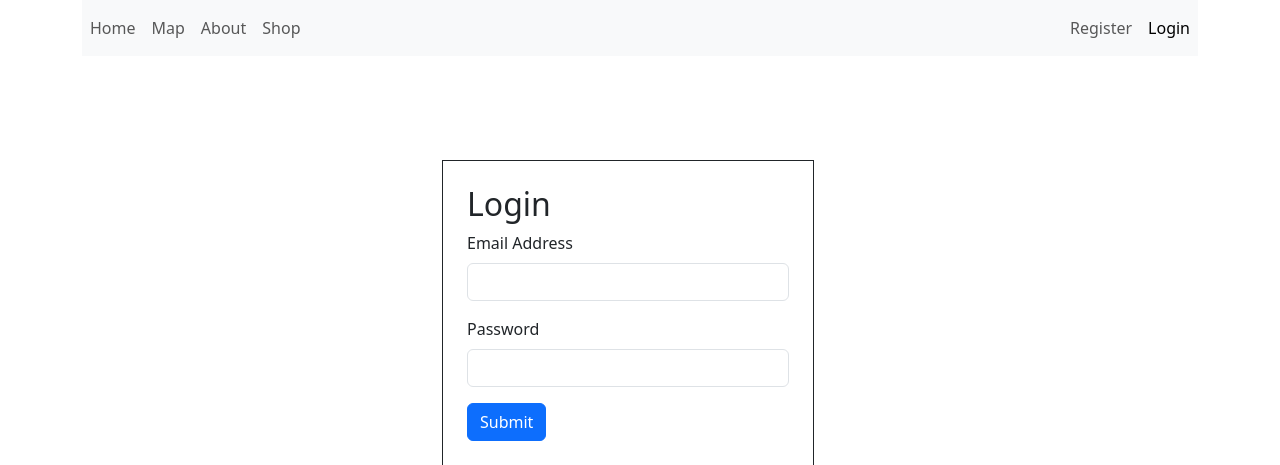
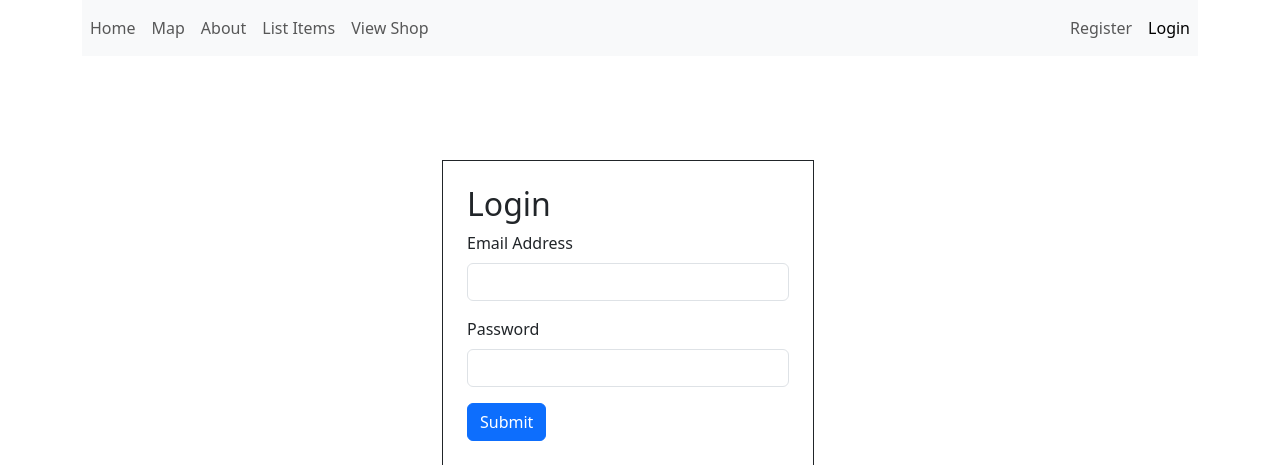
Before and after one commit to JohnnyPillacela/IS219-Final-Project, a Flask app: page /login in a window 1280 px wide. Shown: the top 465 px of the page. Run offline with Flask 2, Linux system fonts and the light colour scheme; some libraries are stand-ins or nearby versions.

Commit message:
edited navbar

```diff
--- a/app/templates/base.html
+++ b/app/templates/base.html
@@ -1,7 +1,6 @@
 <!doctype html>
 <html lang="en">
 <head>
-
 
 
     {% block head %}
@@ -16,7 +15,7 @@
 
         <title>My Site - {% block title %}{% endblock %}</title>
 
-	        <script type="text/javascript" src="../static/scripts.js"></script>
+        <script type="text/javascript" src="../static/scripts.js"></script>
         <link rel="stylesheet" href="https://cdn.datatables.net/1.11.5/css/dataTables.bootstrap5.min.css">
 
     {% endblock %}
@@ -45,7 +44,9 @@
                         {% endif %}
                         {{ render_nav_item('map.map_locations','Map' ) }}
                         {{ render_nav_item('simple_pages.about','About') }}
-                        {{ render_nav_item('simple_pages.browse_products','Shop') }}
+                        {{ render_nav_item('simple_pages.browse_products','List Items') }}
+                        {{ render_nav_item('simple_pages.view_products','View Shop') }}
+
 
                     </div>
                 </div>
@@ -64,9 +65,12 @@
                                 {% if current_user.is_admin %}
 
 
-                                    <li><a class="dropdown-item" href="{{ url_for("auth.browse_users") }}">User Mgmt</a></li>
-                                    <li><a class="dropdown-item" href="{{ url_for("songs.songs_browse") }}">Song Mgmt</a></li>
-                                    <li><a class="dropdown-item" href="{{ url_for("map.browse_locations_datatables") }}">Loc Mgmt(dt)</a></li>
+                                    <li><a class="dropdown-item" href="{{ url_for("auth.browse_users") }}">User Mgmt</a>
+                                    </li>
+                                    <li><a class="dropdown-item" href="{{ url_for("songs.songs_browse") }}">Song
+                                        Mgmt</a></li>
+                                    <li><a class="dropdown-item"
+                                           href="{{ url_for("map.browse_locations_datatables") }}">Loc Mgmt(dt)</a></li>
 
 
                                 {% endif %}
```
